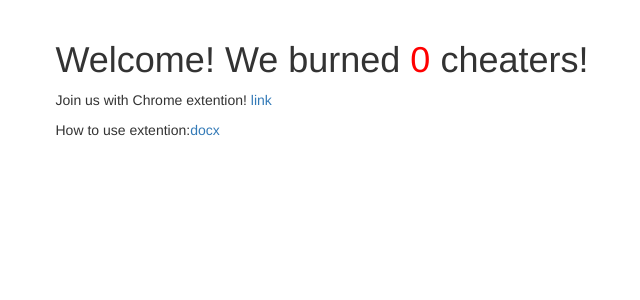
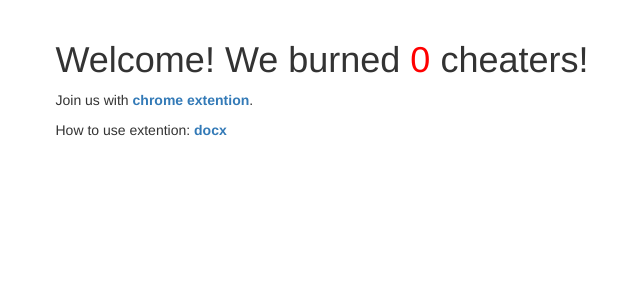
Before and after one commit to Ksoy/ingress-report-server, a Django app: page /reports/v1/ in a window 1280 px wide. Shown: the part 51-351 px from the top of the page, without its empty margins (112-752 px from the left). Run offline with Django 3.2, Linux system fonts and the light colour scheme; data that the repository does not hold is empty; some libraries are stand-ins or nearby versions.

Commit message:
change home display string

```diff
--- a/reports/templates/home.html
+++ b/reports/templates/home.html
@@ -5,8 +5,8 @@
 <div class="row">
   <div class="col-md-10 col-md-offset-1">
     <h1>Welcome! We burned <span style="color:red">{{ burns }}</span> cheaters!</h1>
-    <p>Join us with Chrome extention! <a href="https://chrome.google.com/webstore/detail/ingress-inappropriate-age/iaobkfnjelkejedldphlkhimpokkdgmh?hl=zh-TW&gl=TW&authuser=0">link</a>
-    <p>How to use extention:<a href="/files/doc/FuckAgent%20close%20bata%20v0.3.docx">docx</a>
+    <p>Join us with <b><a href="https://chrome.google.com/webstore/detail/ingress-inappropriate-age/iaobkfnjelkejedldphlkhimpokkdgmh?hl=zh-TW&gl=TW&authuser=0">chrome extention</a></b>.</p>
+    <p>How to use extention: <b><a href="/files/doc/FuckAgent%20close%20bata%20v0.3.docx">docx</a></b></p>
   </div>
 </div>
 
```
